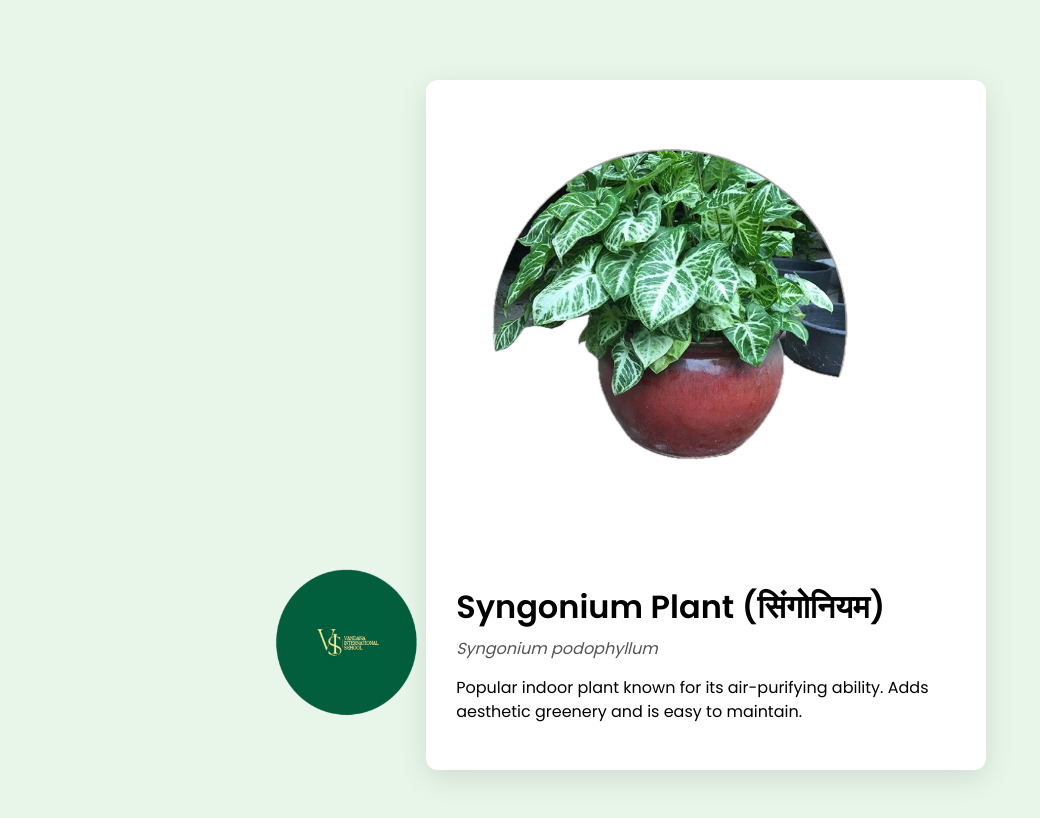
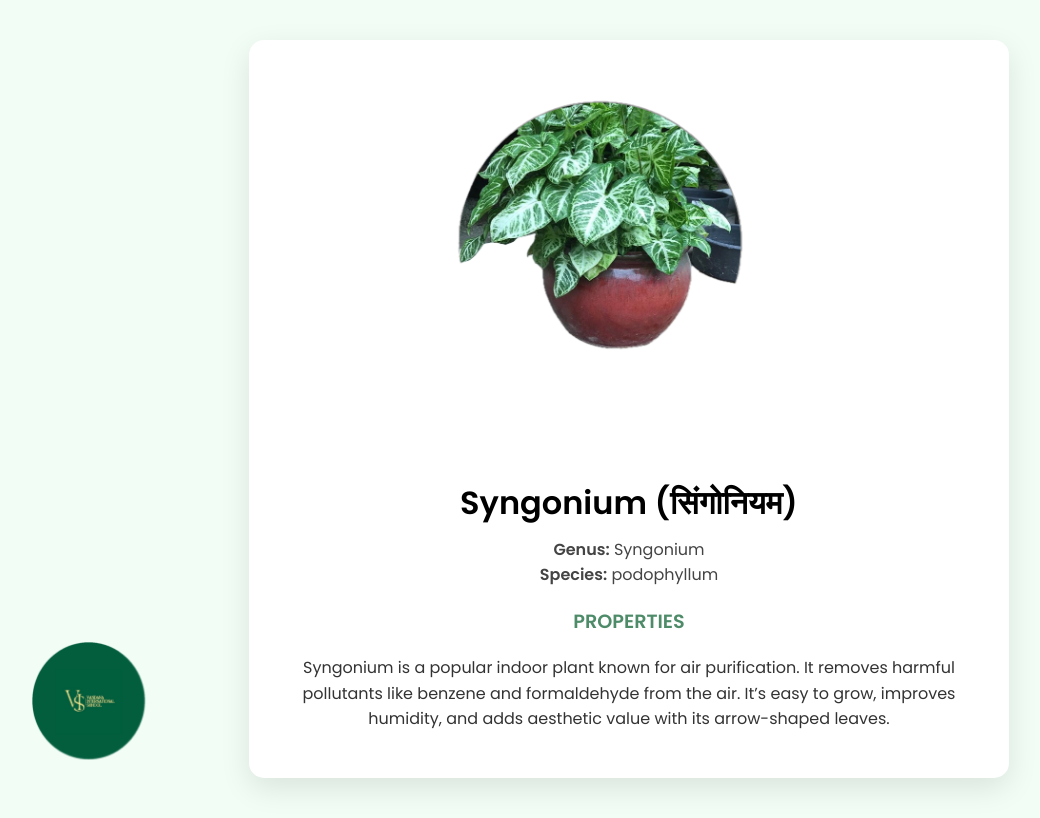
Before and after one commit to AG-VIS/Syngonium, a plain HTML site: page index.html in a window 1280 px wide. Shown: the whole page, without its empty margins (11-1051 px from the left). Drawn offline with Linux system fonts and the light colour scheme.

Commit message:
Update index.html

```diff
--- a/index.html
+++ b/index.html
@@ -3,12 +3,12 @@
 <head>
   <meta charset="UTF-8" />
   <meta name="viewport" content="width=device-width, initial-scale=1.0" />
-  <title>Syngonium Plant - School Herbarium</title>
+  <title>Syngonium - School Herbarium</title>
   <link href="https://fonts.googleapis.com/css2?family=Poppins:wght@400;600&display=swap" rel="stylesheet" />
   <style>
     body {
       font-family: 'Poppins', sans-serif;
-      background: #e8f5e9;
+      background: #f2fdf6;
       margin: 0;
       padding: 40px;
       text-align: center;
@@ -16,88 +16,81 @@
     }
 
     #logo {
-      width: 150px;
-      transform: scale(0);
-      animation: zoomIn 2s forwards;
+      width: 120px;
+      position: fixed;
+      bottom: 40px;
+      left: 40px;
     }
 
-    .plant {
-      background: #fff;
+    .plant-card {
+      max-width: 700px;
+      margin: 0 auto;
+      background: white;
       padding: 30px;
-      border-radius: 12px;
-      box-shadow: 0 8px 30px rgba(0,0,0,0.1);
-      display: inline-block;
-      text-align: left;
-      max-width: 500px;
-      margin-top: 40px;
-      opacity: 0;
-      transform: translateY(40px);
-      animation: slideUp 1s forwards;
-      animation-delay: 2s;
+      border-radius: 15px;
+      box-shadow: 0 10px 30px rgba(0,0,0,0.1);
+      animation: fadeIn 1.5s ease-out;
     }
 
-    .plant img {
+    .plant-card img {
       width: 100%;
-      height: auto;
-      border-radius: 8px;
-      margin-bottom: 15px;
-      transition: transform 0.5s ease;
+      border-radius: 50%;
+      max-width: 400px;
+      margin-bottom: 20px;
+      animation: zoomIn 1.8s ease-out;
     }
 
-    .plant img:hover {
-      transform: scale(1.05);
+    h1 {
+      font-size: 2em;
+      margin-bottom: 10px;
     }
 
-    .plant h2 {
-      margin: 0;
-      font-size: 2em;
-      opacity: 0;
-      animation: fadeIn 1s forwards;
-      animation-delay: 2.5s;
+    .taxo {
+      color: #444;
+      font-size: 1em;
+      margin-bottom: 15px;
     }
 
-    .plant em {
-      display: block;
-      color: #555;
-      margin-top: 5px;
-      opacity: 0;
-      animation: fadeIn 1s forwards;
-      animation-delay: 2.8s;
+    h3 {
+      margin-top: 20px;
+      font-size: 1.2em;
+      color: #4d8b69;
     }
 
-    .plant p {
-      margin-top: 15px;
-      line-height: 1.5;
-      opacity: 0;
-      animation: fadeIn 1s forwards;
-      animation-delay: 3s;
+    p {
+      font-size: 1em;
+      color: #333;
+      line-height: 1.6;
+    }
+
+    @keyframes fadeIn {
+      from { opacity: 0; transform: translateY(40px); }
+      to { opacity: 1; transform: translateY(0); }
     }
 
     @keyframes zoomIn {
-      to { transform: scale(1); }
-    }
-
-    @keyframes slideUp {
-      to {
-        opacity: 1;
-        transform: translateY(0);
-      }
-    }
-
-    @keyframes fadeIn {
-      from { opacity: 0; }
-      to { opacity: 1; }
+      from { transform: scale(0); opacity: 0; }
+      to { transform: scale(1); opacity: 1; }
     }
   </style>
 </head>
 <body>
+
+  <div class="plant-card">
+    <img src="syngonium.png" alt="Syngonium" />
+    <h1>Syngonium (सिंगोनियम)</h1>
+    <div class="taxo">
+      <strong>Genus:</strong> Syngonium<br>
+      <strong>Species:</strong> podophyllum
+    </div>
+
+    <h3>PROPERTIES</h3>
+    <p>
+      Syngonium is a popular indoor plant known for air purification. It removes harmful pollutants like benzene and formaldehyde from the air. It’s easy to grow, improves humidity, and adds aesthetic value with its arrow-shaped leaves.
+    </p>
+  </div>
+
   <img id="logo" src="school-logo.png" alt="School Logo" />
 
-  <div class="plant">
-    <img src="syngonium.png" alt="Syngonium Plant" />
-    <h2>Syngonium Plant (सिंगोनियम)</h2>
-    <em>Syngonium podophyllum</em>
-    <p>Popular indoor plant known for its air-purifying ability. Adds aesthetic greenery and is easy to maintain.</p>
-  </div>
 </body>
 </html>
```
